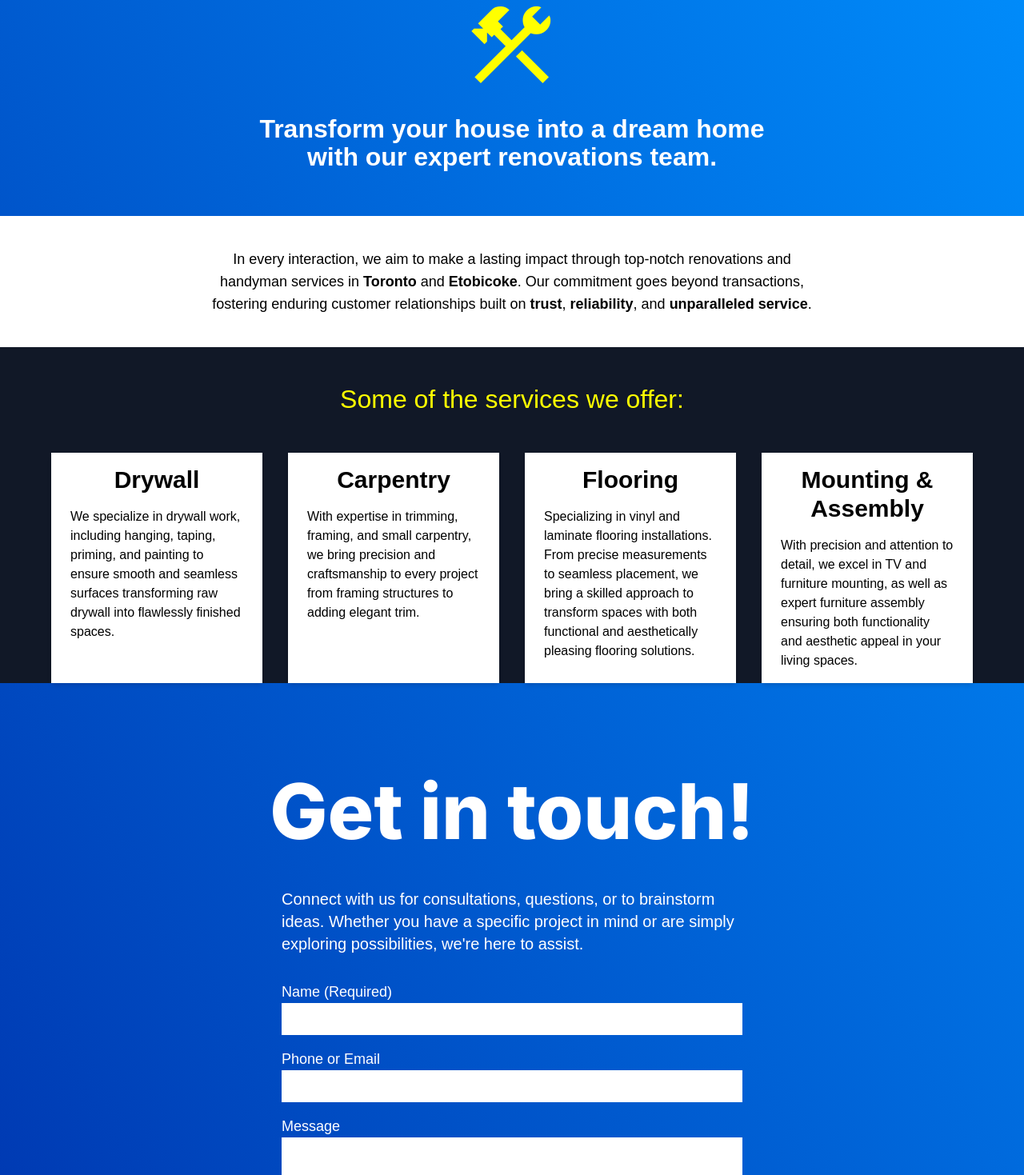
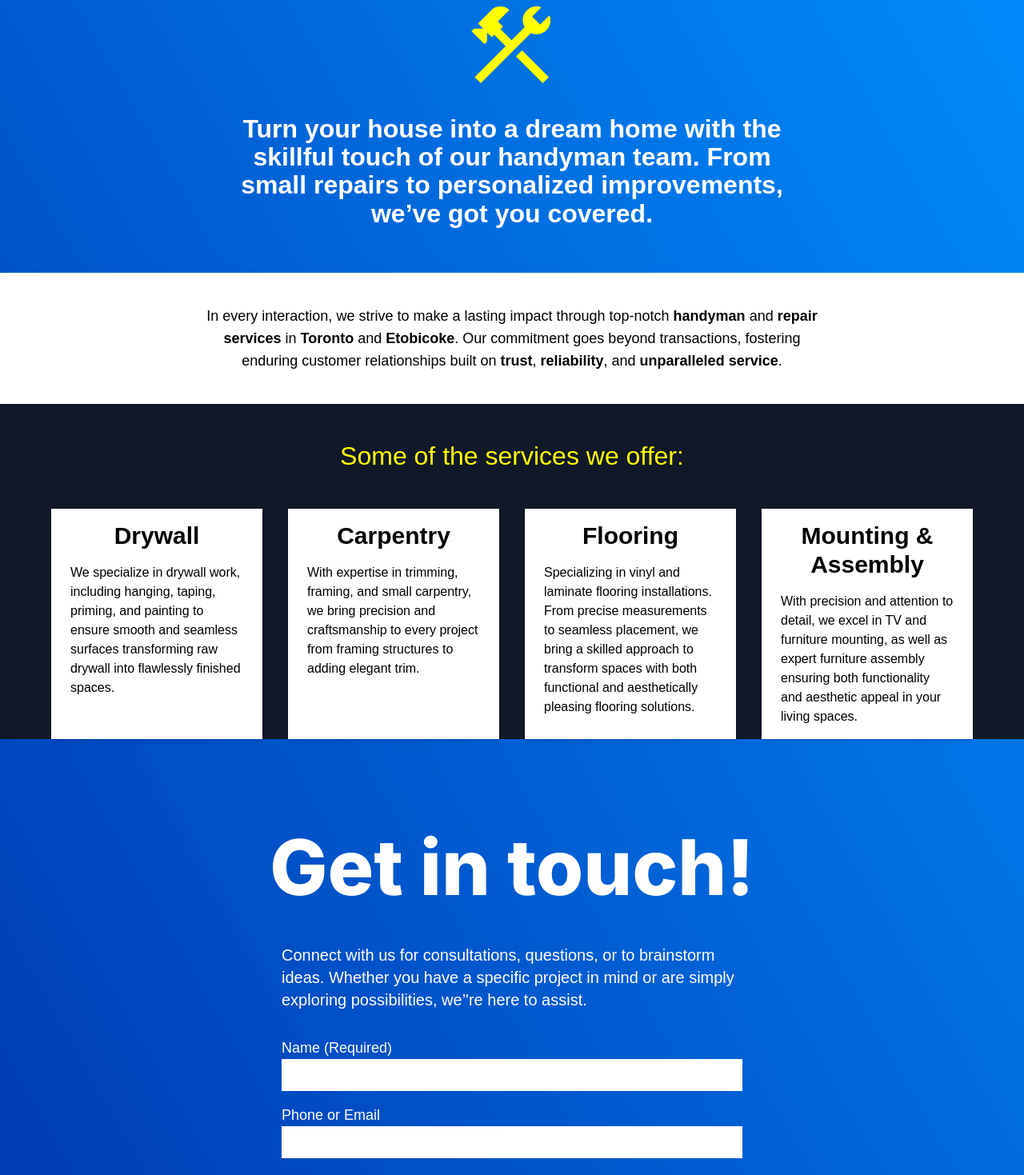
Before and after one commit to emidesigns/fixitproservices.ca, a React (Vite) app: page / in a window 1280 px wide. Shown: the part 280-1749 px from the top of the page at 80% size. Built offline with nearby package versions, Linux system fonts and the light colour scheme.

Commit message:
fix validation on input

```diff
--- a/src/App.tsx
+++ b/src/App.tsx
@@ -19,16 +19,14 @@ function App() {
       <section className="text-white">
         <div className="grid text-center">
           <h2 className="max-w-3xl mx-auto px-10 py-14 sm:pt-6 sm:py-18 font-extrabold">
-            Transform your house into a dream home with our expert renovations
-            team.{" "}
+            Turn your house into a dream home with the skillful touch of our
+            handyman team. From small repairs to personalized improvements,
+            we’ve got you covered.{" "}
           </h2>
           <div className="max-w-full bg-white py-10">
             <p className="max-w-3xl px-8 sm:px-0 mx-auto text-black text-lg">
-              In every interaction, we aim to make a lasting impact through
-              top-notch renovations and handyman services in{" "}
-              <strong>Toronto</strong> and <strong>Etobicoke</strong>. Our
-              commitment goes beyond transactions, fostering enduring customer
-              relationships built on <strong>trust</strong>,{" "}
+            In every interaction, we strive to make a lasting impact through top-notch <strong>handyman</strong> and <strong>repair services</strong> in{" "}
+              <strong>Toronto</strong> and <strong>Etobicoke</strong>. Our commitment goes beyond transactions, fostering enduring customer relationships built on <strong>trust</strong>,{" "}
               <strong>reliability</strong>, and{" "}
               <strong>unparalleled service</strong>.
             </p>
--- a/src/Contact.tsx
+++ b/src/Contact.tsx
@@ -15,7 +15,9 @@ function Contact() {
     handleSubmit,
     reset,
     formState: { errors },
-  } = useForm<FormValues>();
+  } = useForm<FormValues>({
+    mode: "onChange", // Trigger validation on input change
+  });
 
   const [isEmailSent, setIsEmailSent] = useState(false);
   const [recaptchaToken, setRecaptchaToken] = useState<string | null>(null);
@@ -37,7 +39,6 @@ function Contact() {
         },
         "r7pVp8RTkV6PiUVw3"
       );
-      console.log("Data sent to emailjs:", data);
 
       // Set state to display success message and store the response
       setIsEmailSent(true);
@@ -63,7 +64,7 @@ function Contact() {
         <p className="mx-auto max-w-xl py-4 text-white text-xl">
           Connect with us for consultations, questions, or to brainstorm ideas.
           Whether you have a specific project in mind or are simply exploring
-          possibilities, we're here to assist.
+          possibilities, we’'re here to assist.
         </p>
         <form
           onSubmit={handleSubmit(onSubmit)}
```
Also changed, not shown: 3 other files (tests, documents, lock files or other folders).
